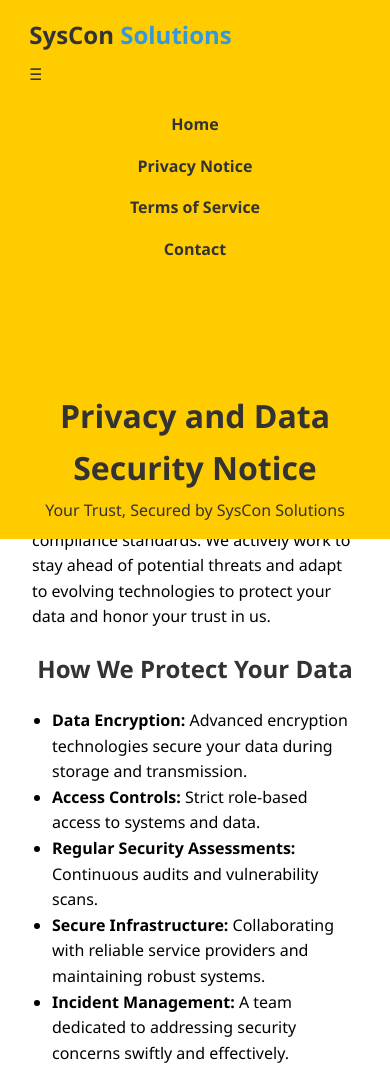
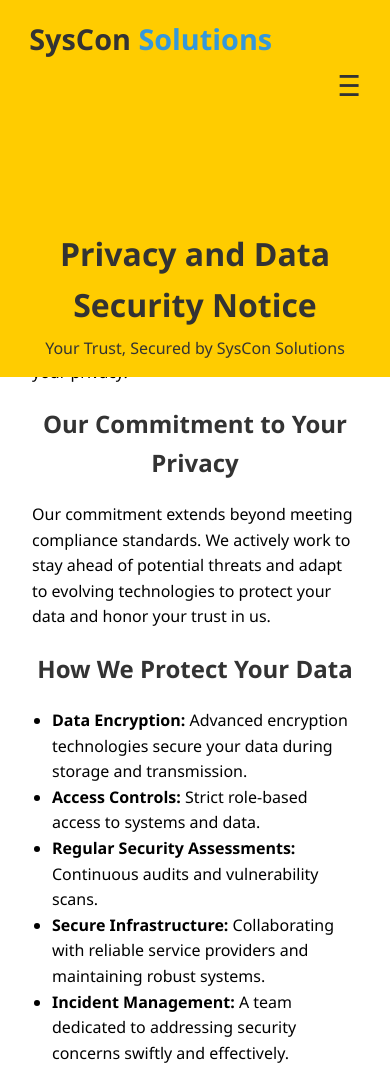
Before and after one commit to mohiuddinopu/syscon.solutions, a plain HTML site: page privacy_notice.html in a window 390 px wide. Shown: the top 1069 px of the page. Drawn offline with Linux system fonts and the light colour scheme.

Commit message:
nav updated

```diff
--- a/privacy_notice.html
+++ b/privacy_notice.html
@@ -112,22 +112,35 @@
 
     /* Responsive Styles */
     @media (max-width: 768px) {
-      nav {
-        flex-direction: column;
-        align-items: flex-start;
-      }
-      .nav-links {
-        flex-direction: column;
-        margin-top: 1rem;
-        width: 100%;
-      }
-      .nav-links a {
-        margin: 0.5rem 0;
-      }
-      .logo {
-        font-size: 1.5rem;
-        margin-bottom: 0.5rem;
-      }
+    .menu-toggle {
+      display: block;
+      font-size: 1.8rem;
+      cursor: pointer;
+      margin-left: auto;
+      color: var(--dark);
+    }
+
+    .nav-links {
+      display: none;
+      flex-direction: column;
+      margin-top: 1rem;
+      width: 100%;
+      background-color: var(--primary);
+      padding: 1rem;
+    }
+
+    .nav-links.show {
+      display: flex;
+    }
+
+    .nav-links a {
+      margin: 0.5rem 0;
+    }
+
+    nav {
+      flex-direction: column;
+      align-items: flex-start;
+    }
     }
   </style>
 </head>
```
